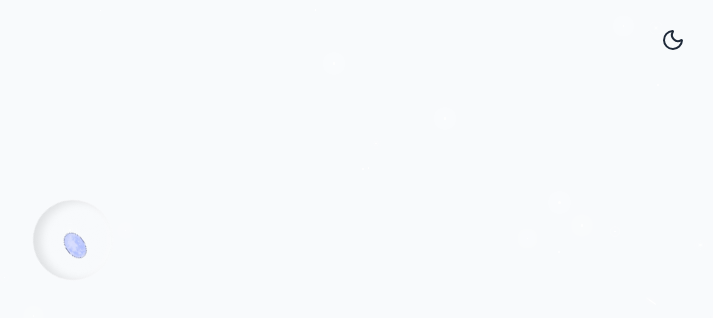
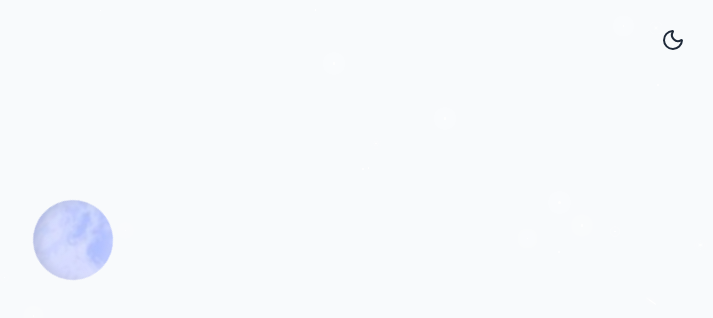
Before and after one commit to omery-t/portfolio, a React (Vite) app: page / in a window 1280 px wide. Shown: the top 318 px of the page, without its empty margins (567-1280 px from the left). Built offline with nearby package versions, Linux system fonts and the light colour scheme.

Commit message:
Update Moon.jsx

```diff
--- a/src/components/Moon.jsx
+++ b/src/components/Moon.jsx
@@ -72,8 +72,7 @@ export const Moon = () => {
         className="w-full h-full rounded-full animate-float"
         style={{
           animation: 'float 6s ease-in-out infinite, spin 20s linear infinite',
-          background: `url(${moonAsset}) center/cover`,
-          backgroundSize: '100% 100%',
+          background: `url(${moonAsset}) center`,
           boxShadow: `
             0 0 20px rgba(255, 255, 255, 0.3),
             inset -5px -5px 10px rgba(0, 0, 0, 0.1),
```
